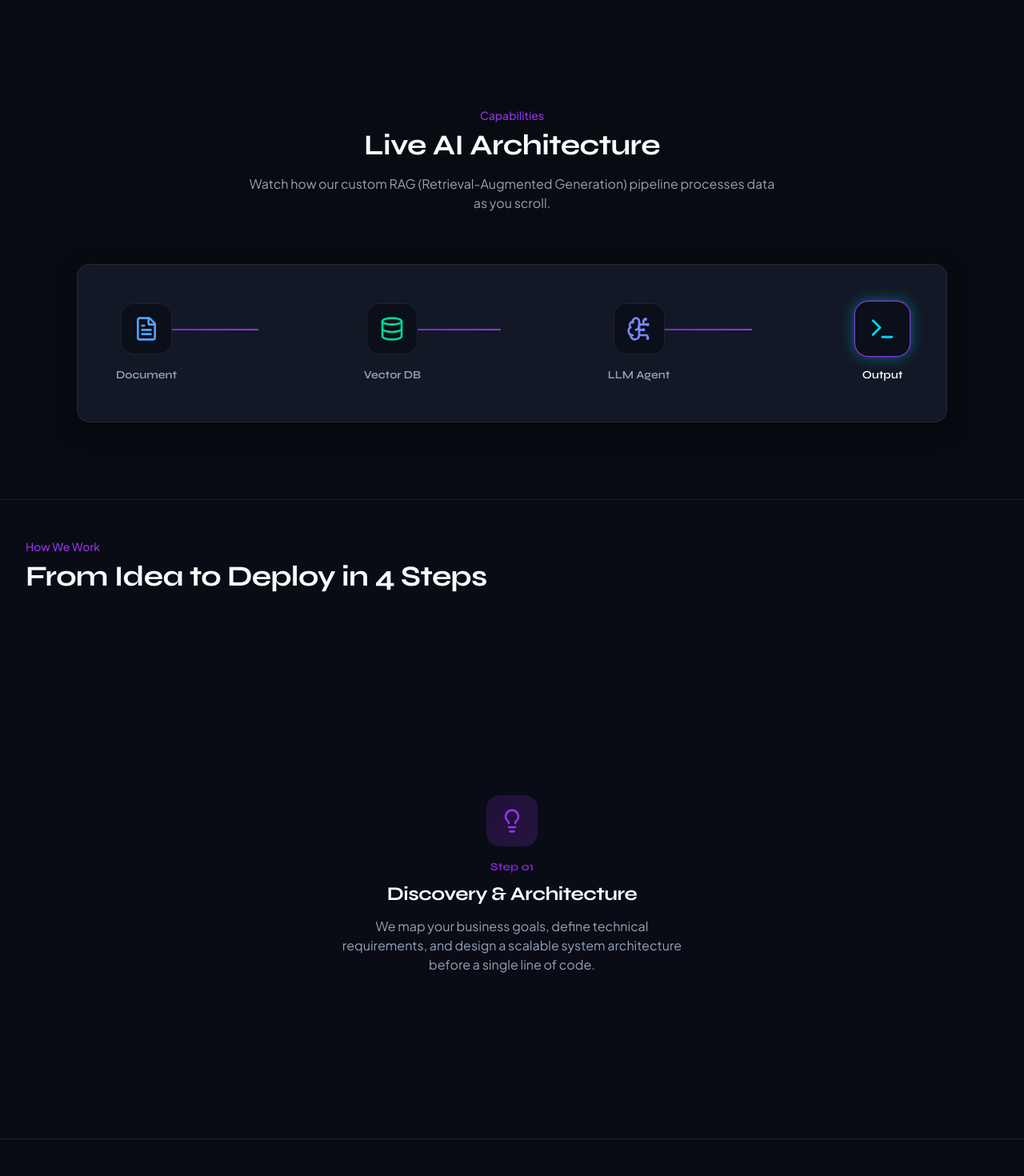
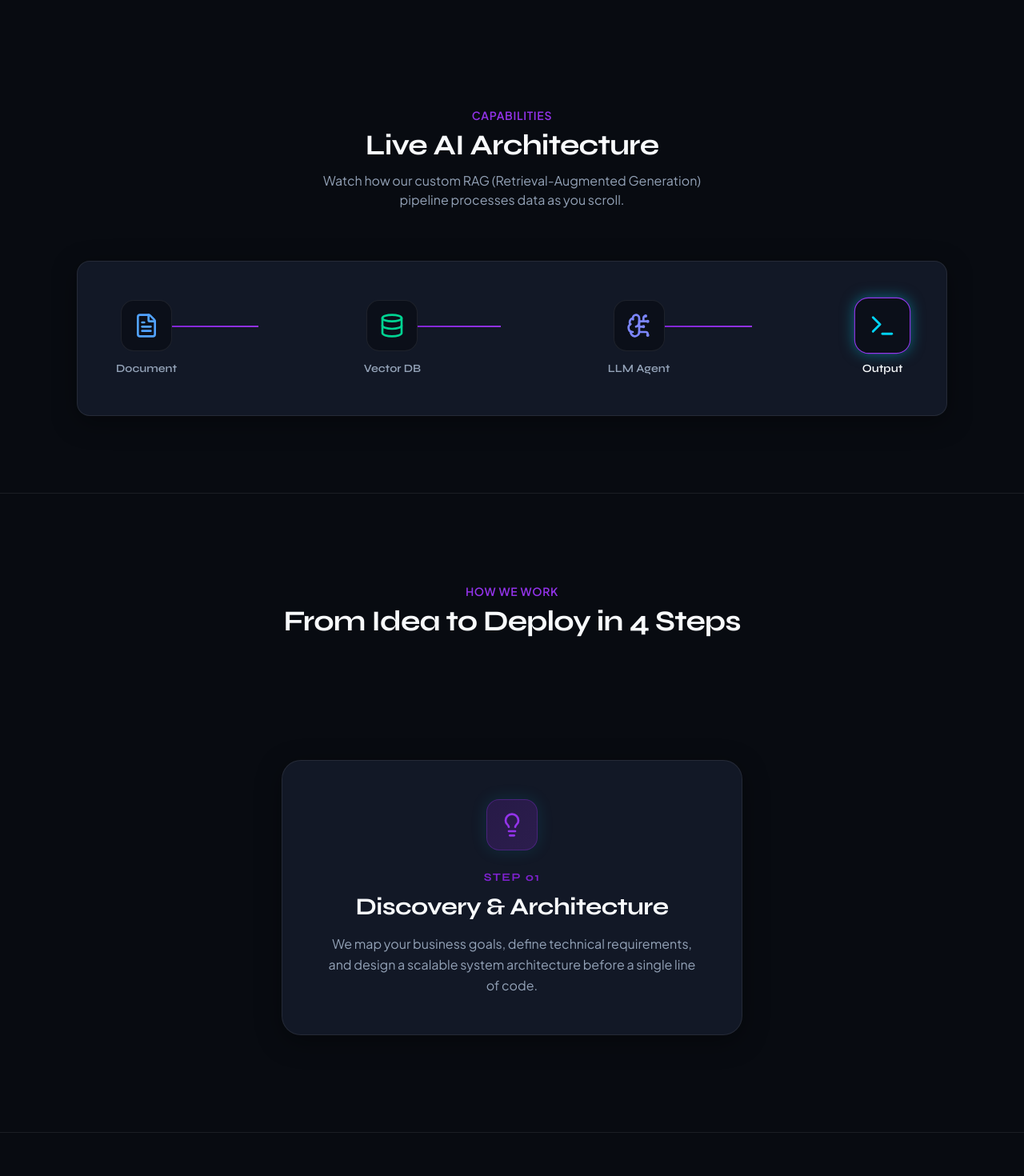
Before and after one commit to shakibbs/Nexelic-Tech-WEB, a Next.js app in the folder nexelixtech-frontend/: page / in a window 1280 px wide. Shown: the part 1900-3370 px from the top of the page at 80% size. Built offline with nearby package versions, Linux system fonts and the light colour scheme.

Commit message:
fix(mobile/desktop): resolve section overlaps, header spacing, and solid card styling for capabilities and process pinning sections

```diff
--- a/nexelixtech-frontend/components/sections/AIPlayground.tsx
+++ b/nexelixtech-frontend/components/sections/AIPlayground.tsx
@@ -48,20 +48,25 @@ export function AIPlayground() {
   };
 
   return (
-    <section className="cv-auto mx-auto max-w-6xl px-4 py-24 sm:px-6 lg:px-8">
-      <div className="mx-auto max-w-2xl text-center">
-        <p className="text-sm font-medium text-accent-cyan">Capabilities</p>
-        <h2 className="mt-2 font-display text-3xl font-bold sm:text-4xl">
+    <section
+      id="capabilities"
+      className="relative z-10 bg-background scroll-mt-24 cv-auto mx-auto max-w-6xl px-4 py-16 sm:py-24 lg:px-8"
+    >
+      <div className="mx-auto max-w-2xl text-center px-2 sm:px-0">
+        <p className="text-xs sm:text-sm font-semibold uppercase tracking-wider text-accent-cyan">
+          Capabilities
+        </p>
+        <h2 className="mt-2 font-display text-2xl sm:text-3xl lg:text-4xl font-bold tracking-tight">
           Live AI Architecture
         </h2>
-        <p className="mt-4 text-foreground-muted">
+        <p className="mt-3 text-sm sm:text-base text-foreground-muted max-w-lg mx-auto">
           Watch how our custom RAG (Retrieval-Augmented Generation) pipeline processes data as you scroll.
         </p>
       </div>
 
       <div
         ref={containerRef}
-        className="mt-16 overflow-hidden rounded-2xl card-solid p-8 sm:p-12 border border-border/50 relative"
+        className="mt-10 sm:mt-16 overflow-hidden rounded-2xl card-solid p-6 sm:p-12 border border-border/50 relative"
       >
         <div className="flex flex-col md:flex-row items-center justify-between gap-8 md:gap-4 relative z-10">
           {nodes.map((node, index) => {
@@ -82,7 +87,7 @@ export function AIPlayground() {
                 )}
                 {/* Connecting Line (Mobile) */}
                 {index < nodes.length - 1 && (
-                  <div className="md:hidden absolute top-[50%] left-8 w-[2px] h-[calc(100%+2rem)] bg-border z-[-1]">
+                  <div className="md:hidden absolute top-[50%] left-1/2 -translate-x-1/2 w-[2px] h-[calc(100%+2rem)] bg-border z-[-1]">
                     <motion.div
                       className="w-full bg-gradient-to-b from-accent-indigo to-accent-cyan"
                       style={{ height: getLineProgress(index) }}
@@ -91,16 +96,16 @@ export function AIPlayground() {
                 )}
 
                 <motion.div
-                  className={`flex h-16 w-16 items-center justify-center rounded-2xl bg-surface border ${
+                  className={`flex h-14 w-14 sm:h-16 sm:w-16 items-center justify-center rounded-2xl bg-surface border ${
                     isActive ? "border-accent-cyan shadow-[0_0_15px_rgba(6,182,212,0.5)]" : "border-border"
                   } transition-colors duration-300`}
                   animate={{
                     scale: isActive ? 1.1 : 1,
                   }}
                 >
-                  <Icon className={`h-8 w-8 transition-colors duration-300 ${isActive || isPast ? node.color : "text-foreground-muted"}`} />
+                  <Icon className={`h-7 w-7 sm:h-8 sm:w-8 transition-colors duration-300 ${isActive || isPast ? node.color : "text-foreground-muted"}`} />
                 </motion.div>
-                <p className={`mt-4 font-display text-sm font-semibold transition-colors duration-300 ${isActive ? "text-foreground" : "text-foreground-muted"}`}>
+                <p className={`mt-3 font-display text-xs sm:text-sm font-semibold transition-colors duration-300 ${isActive ? "text-foreground" : "text-foreground-muted"}`}>
                   {node.label}
                 </p>
               </div>
--- a/nexelixtech-frontend/components/sections/ProcessPinning.tsx
+++ b/nexelixtech-frontend/components/sections/ProcessPinning.tsx
@@ -33,6 +33,10 @@ export function ProcessPinning() {
     if (prefersReducedMotion) return;
 
     const ctx = gsap.context(() => {
+      const mm = gsap.matchMedia();
+
+      // Only pin and horizontally scroll on desktop screen sizes (768px+)
+      mm.add("(min-width: 768px)", () => {
         const scrollWidth = panelRef.current?.scrollWidth || 0;
         const amountToScroll = scrollWidth - window.innerWidth;
 
@@ -42,11 +46,13 @@ export function ProcessPinning() {
           scrollTrigger: {
             trigger: sectionRef.current,
             pin: true,
+            pinSpacing: true,
+            anticipatePin: 1,
             scrub: 0.5,
-          // "+=100%" means it takes exactly 1 screen height of scrolling to finish all 4 steps.
-          // This makes each step change extremely fast.
-          end: "+=100%",
+            end: "+=150%",
+            invalidateOnRefresh: true,
           },
+        });
       });
     }, sectionRef);
 
@@ -57,22 +63,24 @@ export function ProcessPinning() {
     <section
       ref={sectionRef}
       id="process"
-      className="border-y border-border bg-surface/50 h-screen flex flex-col overflow-hidden relative"
+      className="relative z-10 scroll-mt-20 border-y border-border bg-background md:h-screen flex flex-col md:overflow-hidden py-12 md:py-0 md:pt-20"
     >
-      <div className="mx-auto w-full max-w-7xl px-4 py-12 sm:px-6 lg:px-8 shrink-0">
-        <p className="text-sm font-medium text-accent-cyan">How We Work</p>
-        <h2 className="mt-2 font-display text-3xl font-bold sm:text-4xl">
+      <div className="mx-auto w-full max-w-7xl px-4 py-6 md:py-8 sm:px-6 lg:px-8 shrink-0 text-center">
+        <p className="text-xs sm:text-sm font-semibold uppercase tracking-wider text-accent-cyan">
+          How We Work
+        </p>
+        <h2 className="mt-2 font-display text-2xl sm:text-3xl lg:text-4xl font-bold tracking-tight">
           From Idea to Deploy in 4 Steps
         </h2>
       </div>
 
-      <div className="flex-1 w-full relative">
+      <div className="flex-1 w-full relative flex items-center justify-center pb-8 md:pb-12">
         <div
           ref={panelRef}
           className={
             prefersReducedMotion
               ? "mx-auto flex max-w-7xl flex-col gap-6 px-4 pb-16 h-auto overflow-y-auto"
-              : "absolute top-0 left-0 flex h-full w-[400vw]"
+              : "md:absolute md:top-0 md:left-0 flex flex-col md:flex-row h-auto md:h-full w-full md:w-[400vw] gap-6 md:gap-0 px-4 md:px-0 max-w-xl md:max-w-none mx-auto items-center"
           }
         >
           {processSteps.map((step) => {
@@ -80,23 +88,21 @@ export function ProcessPinning() {
             return (
               <div
                 key={step.id}
-                className={
-                  prefersReducedMotion
-                    ? "card-solid rounded-2xl p-8"
-                    : "flex h-full w-screen items-center justify-center px-8"
-                }
+                className="flex md:h-full w-full md:w-screen items-center justify-center px-4 sm:px-8"
               >
-                <div className="max-w-md text-center">
-                  <div className="mx-auto flex h-16 w-16 items-center justify-center rounded-2xl bg-gradient-to-br from-accent-indigo/20 to-accent-cyan/20">
+                <div className="card-solid glow-border rounded-3xl p-8 sm:p-12 border border-border/60 shadow-2xl max-w-xl w-full text-center relative overflow-hidden transition-all duration-300 hover:border-accent-cyan/40">
+                  <div className="mx-auto flex h-16 w-16 items-center justify-center rounded-2xl bg-gradient-to-br from-accent-indigo/20 to-accent-cyan/20 border border-accent-cyan/30 shadow-[0_0_20px_rgba(6,182,212,0.15)]">
                     <Icon className="h-8 w-8 text-accent-cyan" aria-hidden="true" />
                   </div>
-                  <p className="mt-4 font-display text-sm font-bold text-accent-indigo">
+                  <p className="mt-6 font-display text-xs sm:text-sm font-bold tracking-widest uppercase text-accent-indigo">
                     Step 0{step.step}
                   </p>
-                  <h3 className="mt-2 font-display text-2xl font-bold">
+                  <h3 className="mt-2 font-display text-2xl sm:text-3xl font-bold text-foreground">
                     {step.title}
                   </h3>
-                  <p className="mt-3 text-foreground-muted">{step.description}</p>
+                  <p className="mt-4 text-sm sm:text-base text-foreground-muted leading-relaxed">
+                    {step.description}
+                  </p>
                 </div>
               </div>
             );
--- a/nexelixtech-frontend/components/sections/TechStackRadar.tsx
+++ b/nexelixtech-frontend/components/sections/TechStackRadar.tsx
@@ -87,7 +87,7 @@ export function TechStackRadar() {
   );
 
   return (
-    <section className="relative overflow-hidden py-24 sm:py-32 perspective-1000">
+    <section className="relative z-10 bg-background border-b border-border overflow-hidden py-24 sm:py-32 perspective-1000">
       <div className="mx-auto max-w-7xl px-6 lg:px-8">
         <div className="mx-auto max-w-2xl text-center">
           <h2 className="font-display text-3xl font-bold tracking-tight sm:text-4xl">
```
Lines whose indentation alone changed are shown as unchanged.
